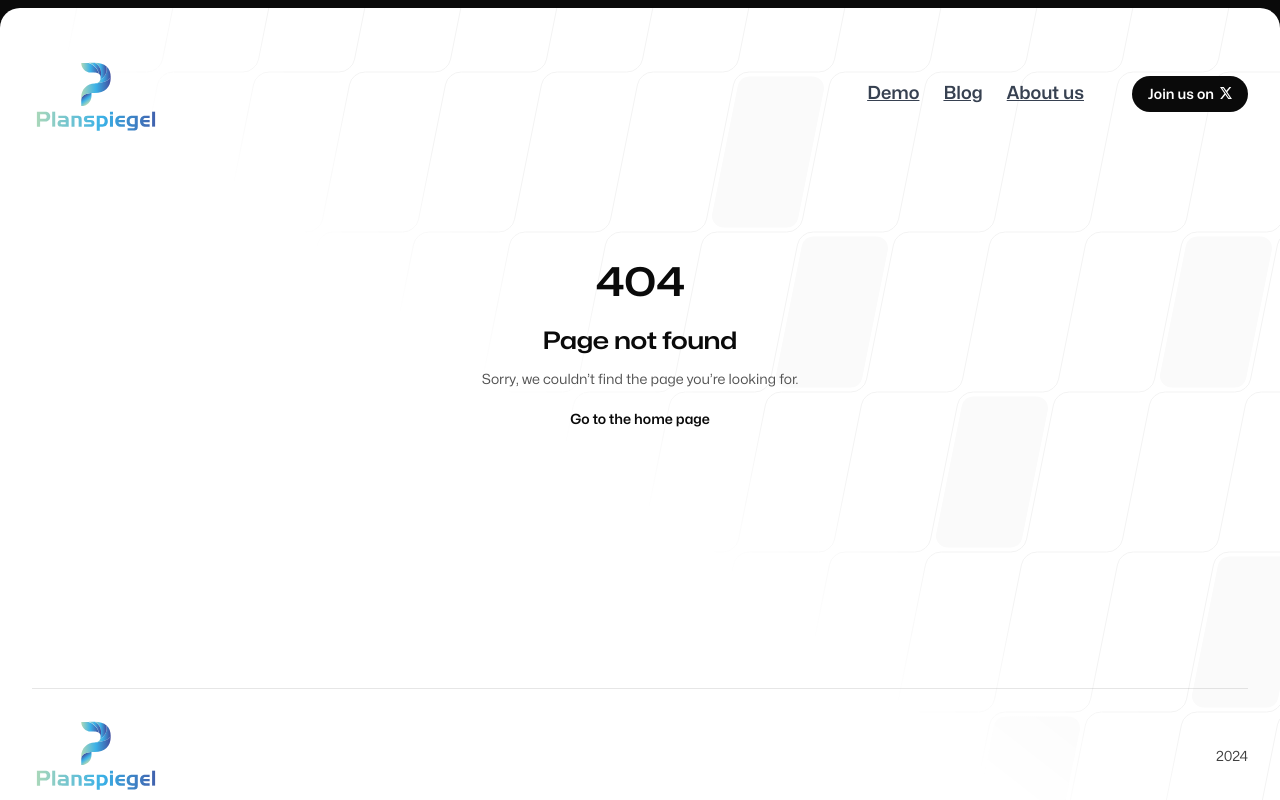
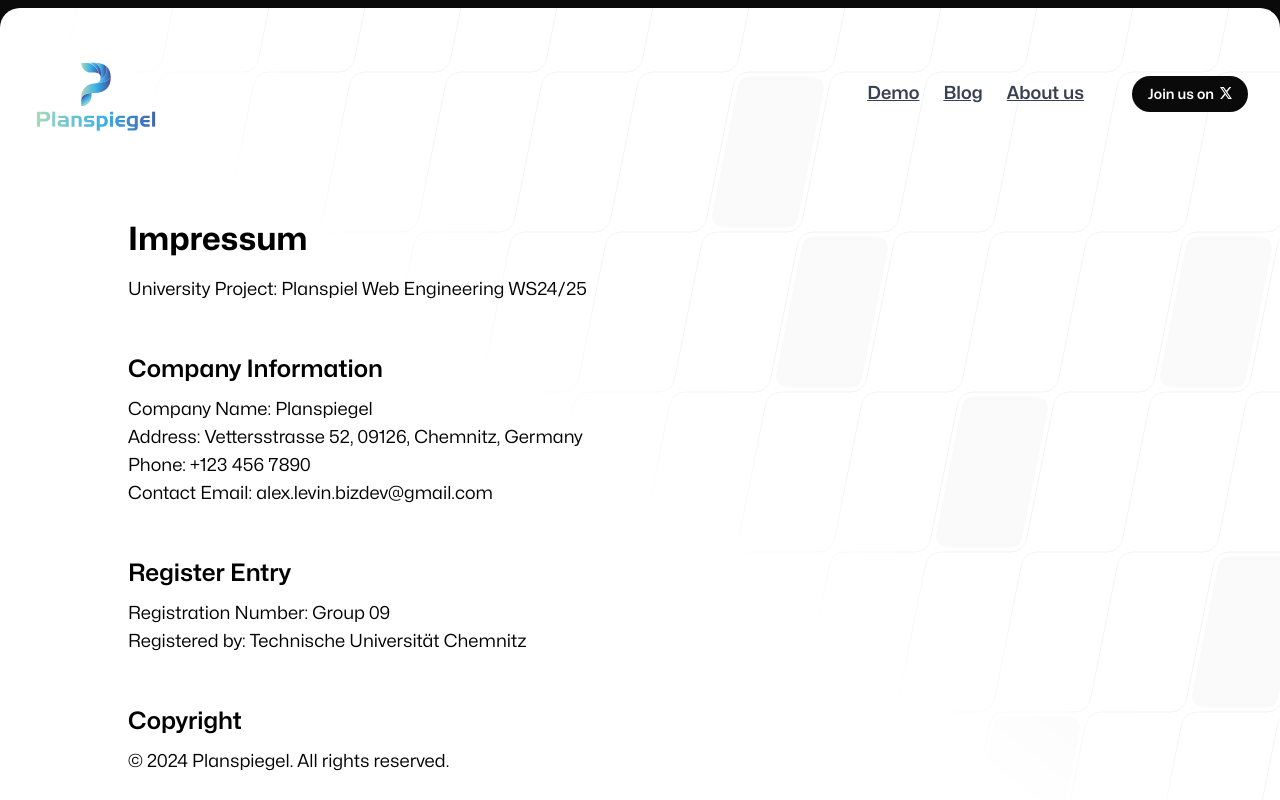
Before and after one commit to ANZania/planspiegel-landing, a Next.js app: page /impressum in a window 1280 px wide. Before the commit this address had no page. Shown: the top 800 px of the page. Built offline with nearby package versions, Linux system fonts and the light colour scheme.

Commit message:
feat: impressum page

```diff
--- /dev/null
+++ b/src/app/impressum/page.tsx
@@ -0,0 +1,46 @@
+import React from 'react'
+import { Container } from '@/components/Container'
+import { Disclaimer } from '@/components/Disclaimer'
+
+const ImpressumPage = () => {
+  return (
+    <div className="container mx-auto p-6 md:px-24">
+      <Container as="section" className="mb-12 mt-24">
+        <h1 className="mb-4 text-4xl font-bold">Impressum</h1>
+        <p className="text-lg">
+          University Project: Planspiel Web Engineering WS24/25
+        </p>
+      </Container>
+
+      <Container as="section" className="mb-12">
+        <h2 className="mb-2 text-2xl font-semibold">Company Information</h2>
+        <p className="text-lg">Company Name: Planspiegel</p>
+        <p className="text-lg">
+          Address: Vettersstrasse 52, 09126, Chemnitz, Germany
+        </p>
+        <p className="text-lg">Phone: +123 456 7890</p>
+        <p className="text-lg"></p>
+        <p className="text-lg">Contact Email: alex.levin.bizdev@gmail.com</p>
+      </Container>
+
+      <Container as="section" className="mb-12">
+        <h2 className="mb-2 text-2xl font-semibold">Register Entry</h2>
+        <p className="text-lg">Registration Number: Group 09</p>
+        <p className="text-lg">
+          Registered by: Technische Universität Chemnitz
+        </p>
+      </Container>
+
+      <Container as="section" className="mb-12">
+        <h2 className="mb-2 text-2xl font-semibold">Copyright</h2>
+        <p className="text-lg">© 2024 Planspiegel. All rights reserved.</p>
+      </Container>
+
+      <Container as="section">
+        <Disclaimer />
+      </Container>
+    </div>
+  )
+}
+
+export default ImpressumPage
--- a/src/components/RootLayout.tsx
+++ b/src/components/RootLayout.tsx
@@ -74,6 +74,7 @@ export function Header({
     { href: '/', text: 'Demo' },
     { href: '/blog', text: 'Blog' },
     { href: '/about', text: 'About us' },
+    { href: '/impressum', text: 'impressum' },
   ].filter((x) => x.href !== pathname)
 
   const twitter = (
```
